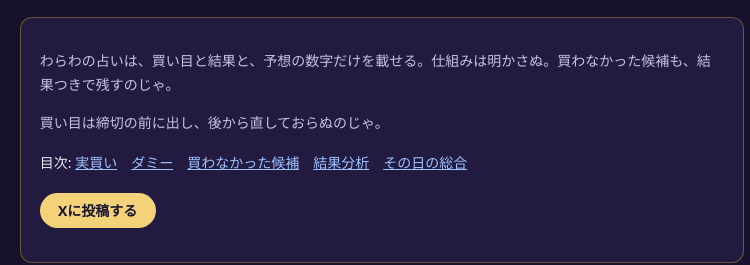
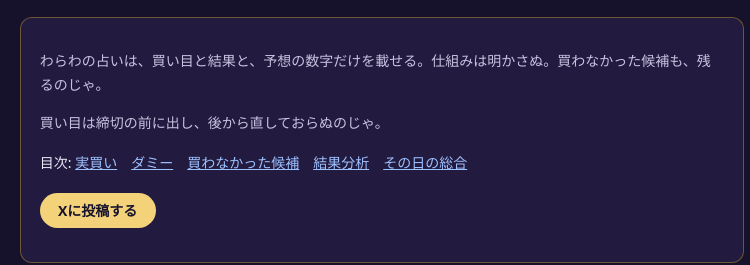
Before and after one commit to papk-x/b-navi-xer, a plain HTML site: page 2026-11-23.html in a window 1280 px wide. Shown: the part 422-687 px from the top of the page, 258-1008 px from the left. Drawn offline with Linux system fonts and the light colour scheme.

Commit message:
Note wording: candidates remain

```diff
--- a/2026-11-23.html
+++ b/2026-11-23.html
@@ -55,7 +55,7 @@
   <div class="hero">本日の実買い <span class="hero-num plus">+90円</span><span class="hero-sub">（回収率 122.5%）／ ダミー <span class="minus">−160円</span>（回収率 86.7%）</span><br><span class="hero-sub">実買い 4戦4勝0敗・平均払戻123円 ／ ダミー 12戦10勝2敗・平均払戻87円</span></div>
 
   <div class="card">
-    <p class="note">わらわの占いは、買い目と結果と、予想の数字だけを載せる。仕組みは明かさぬ。買わなかった候補も、結果つきで残すのじゃ。</p>
+    <p class="note">わらわの占いは、買い目と結果と、予想の数字だけを載せる。仕組みは明かさぬ。買わなかった候補も、残るのじゃ。</p>
     <p class="note">買い目は締切の前に出し、後から直しておらぬのじゃ。</p>
     <p class="toc">目次: <a href="#real">実買い</a><a href="#dummy">ダミー</a><a href="#skip">買わなかった候補</a><a href="#analysis">結果分析</a><a href="#sogo">その日の総合</a></p>
     <p><a class="xbtn" href="https://twitter.com/intent/tweet?text=%E4%BB%99%E7%8B%90%E3%81%95%E3%82%93%E3%81%AE%E8%89%87%E5%8D%A0%E3%81%84%EF%BD%9C2026-11-23%E3%80%81%E5%AE%9F%E8%B2%B7%E3%81%84%2B90%E5%86%86%EF%BC%88%E5%9B%9E%E5%8F%8E%E7%8E%87122.5%25%EF%BC%89%E3%80%81%E3%83%80%E3%83%9F%E3%83%BC%E2%88%92160%E5%86%86%EF%BC%88%E5%9B%9E%E5%8F%8E%E7%8E%8786.7%25%EF%BC%89%20%23%E4%BB%99%E7%8B%90%E3%81%95%E3%82%93%E3%81%AE%E8%89%87%E5%8D%A0%E3%81%84&url=https%3A//papk-x.github.io/b-navi-xer/2026-11-23.html" target="_blank" rel="noopener">Xに投稿する</a></p>
```
